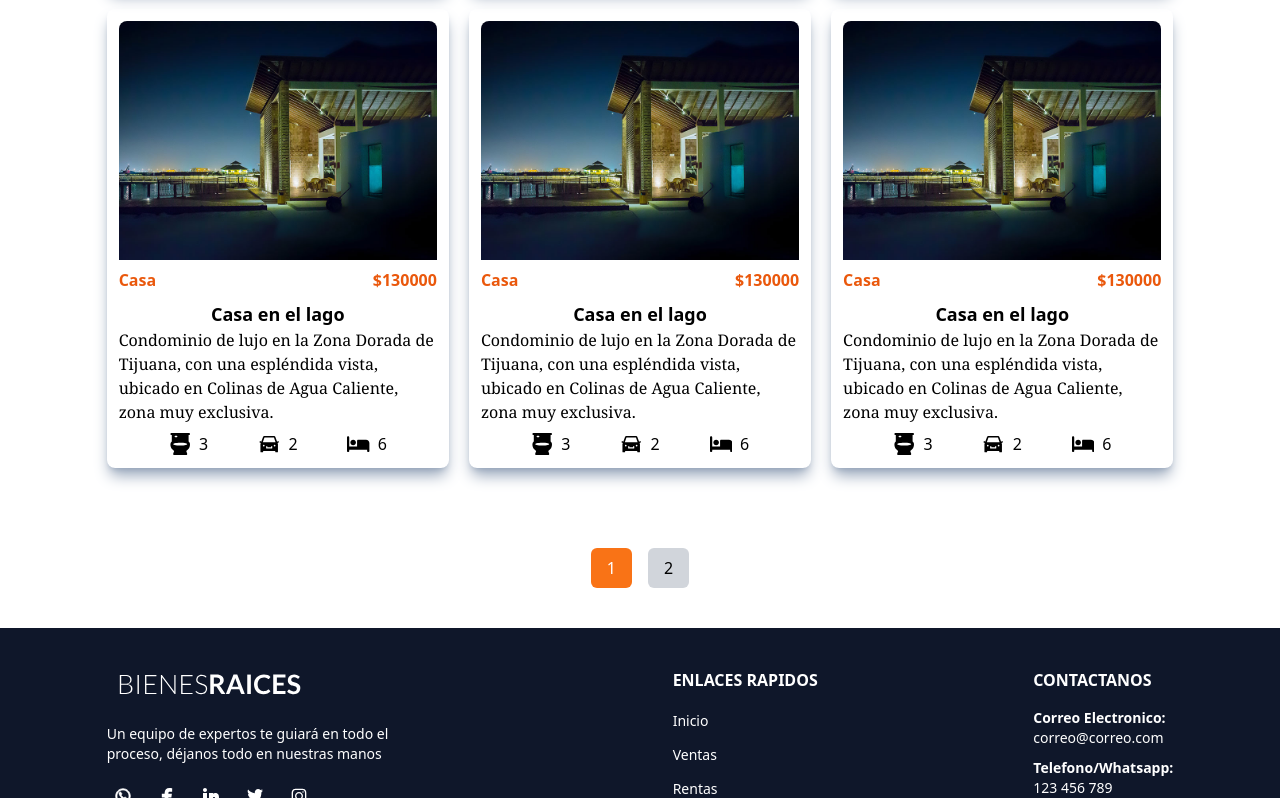
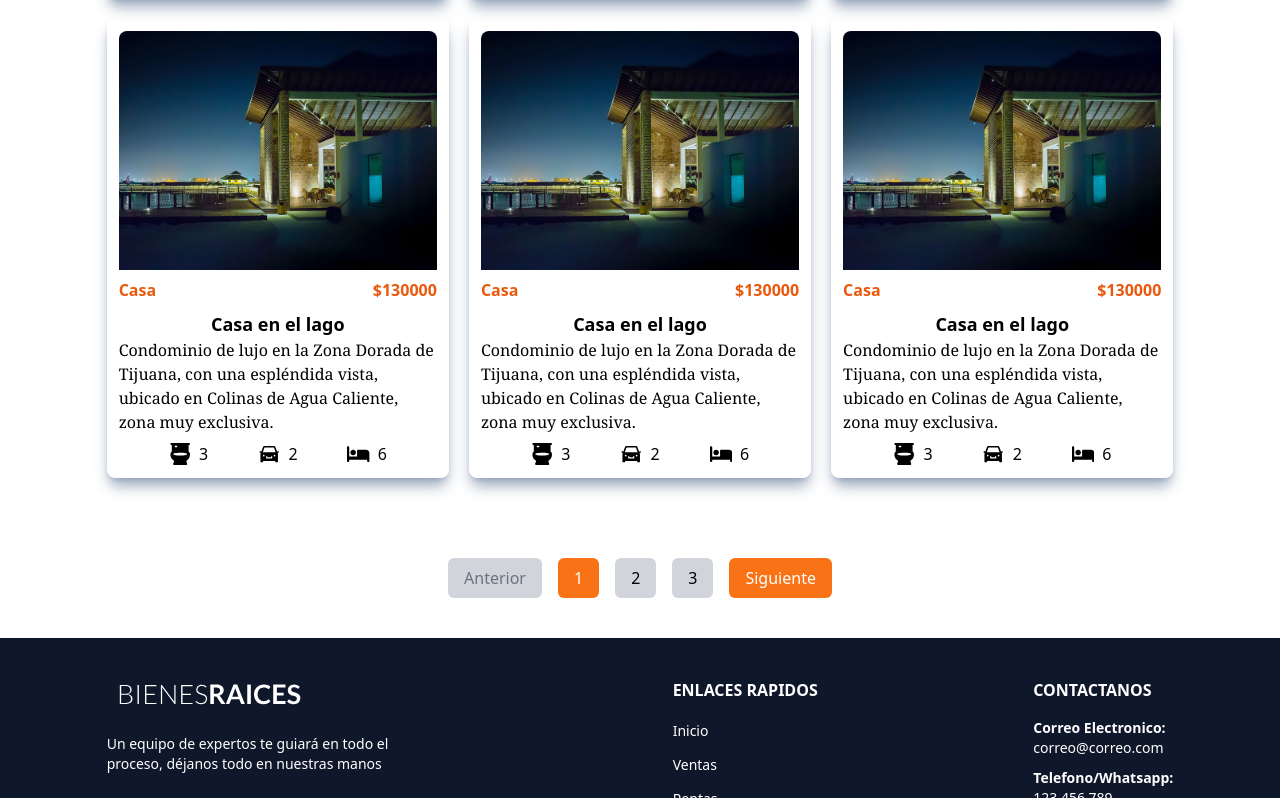
Before and after one commit to Hardash01/bienesraices, a Next.js app: page /ventas in a window 1280 px wide. Shown: the part 1428-2226 px from the top of the page. Built offline with nearby package versions, Linux system fonts and the light colour scheme; what tailwindcss-animated would draw is missing.

Commit message:
botones en paginacion, venta

```diff
--- a/components/Filters.js
+++ b/components/Filters.js
@@ -23,10 +23,10 @@ export default function Filters() {
     }
 
     return (
-        <section className="flex flex-col lg:flex-row gap-4 mt-6 items-center lg:justify-between">
-            <div className="flex gap-2 border border-gray-200 bg-white p-2 rounded-lg shadow-lg">
+        <section className="flex flex-col lg:flex-row gap-4 mt-6 items-center lg:justify-start">
+            <div className="flex items-center gap-2 border border-gray-200 bg-white p-2 rounded-lg shadow-lg">
                 <label htmlFor={ubicacionFilterId} className="text-black font-medium">Ubicacion:</label>
-                <select id={ubicacionFilterId} className="rounded px-1 text-center" onChange={handleChangeUbicacion}>
+                <select id={ubicacionFilterId} className="rounded px-1 border-orange-200 border p-1 text-center" onChange={handleChangeUbicacion}>
                     <option value="all">Todas</option>
                     <option value="Michoacan">Michoacan</option>
                     <option value="Guerrero">Guerrero</option>
@@ -34,9 +34,9 @@ export default function Filters() {
                     <option value="Yucatan">Yucatan</option>
                 </select>
             </div>
-            <div className="flex gap-2 border border-gray-200 bg-white p-2 rounded-lg shadow-lg">
+            <div className="flex items-center gap-2 border border-gray-200 bg-white p-2 rounded-lg shadow-lg">
                 <label htmlFor={tipoFiltrerId} className="text-black font-medium">Tipo de Propiedad:</label>
-                <select id={tipoFiltrerId} className="rounded px-1 text-center" onChange={handleChangeTipo}>
+                <select id={tipoFiltrerId} className="rounded px-1 border-orange-200 border p-1 text-center" onChange={handleChangeTipo}>
                     <option value="all">Todas</option>
                     <option value="Casa">Casa</option>
                     <option value="Terreno">Terreno</option>
--- a/components/ListadoVentas.js
+++ b/components/ListadoVentas.js
@@ -29,6 +29,20 @@ export default function ListadoVentas({ ventas }) {
 
     const scrollToTop = () => {
         window.scrollTo({ top: 300, behavior: "smooth" }); // Scroll suave a la parte superior
+    };
+
+    const goToNextPage = () => {
+        if (paginaActual < paginas.length) {
+          setPaginaActual(paginaActual + 1);
+          scrollToTop();
+        }
+    };
+
+      const goToPrevPage = () => {
+        if (paginaActual > 1) {
+          setPaginaActual(paginaActual - 1);
+          scrollToTop();
+        }
     };
 
     return (
@@ -76,6 +90,14 @@ export default function ListadoVentas({ ventas }) {
 
                 {/* Agrega controles de paginación */}
             <div className="flex justify-center pb-10">
+                <button
+                    onClick={goToPrevPage}
+                    className={`${
+                    paginaActual === 1 ? "bg-gray-300 text-gray-500" : "bg-orange-500 text-white"
+                    } px-4 py-2 mx-2 rounded-md`}
+                >
+                    Anterior
+                </button>
                 {paginas.map((_, index) => (
                 <button
                     key={index}
@@ -92,6 +114,16 @@ export default function ListadoVentas({ ventas }) {
                     {index + 1}
                 </button>
                 ))}
+                <button
+                    onClick={goToNextPage}
+                    className={`${
+                    paginaActual === paginas.length
+                        ? "bg-gray-300 text-gray-500"
+                        : "bg-orange-500 text-white"
+                    } px-4 py-2 mx-2 rounded-md`}
+                >
+                    Siguiente
+                </button>
             </div>
 
         </section>
--- a/mocks/ventas.json
+++ b/mocks/ventas.json
@@ -522,6 +522,181 @@
 
                 "Condominio de lujo en la Zona Dorada de Tijuana, con una espléndida vista, ubicado en Colinas de Agua Caliente, zona muy exclusiva."
             ]
+        },
+        {
+            "id": 16,
+            "nombre": "Casa en el lago",
+            "url": "casa6",
+            "ubicacion": "Yucatan",
+            "direccion": "Colinas de Agua Caliente",
+            "precio": 130000,
+            "imagen": "venta6",
+            "imagenes": [
+                "venta1_1",
+                "venta1_2",
+                "venta1_3",
+                "venta1_4"
+            ],
+            "tipo": "Casa",
+            "habitaciones": 6,
+            "bathroom": 3,
+            "perimetro": "140",
+            "garage": 2,
+            "caracteristicas": [
+                "Facilidad para estacionarse",
+                "Seguridad 24 horas",
+                "Cocina integral",
+                "Salón de usos múltiples",
+                "Cancha de Tenis"
+            ],
+            "descripcion": "Condominio de lujo en la Zona Dorada de Tijuana, con una espléndida vista, ubicado en Colinas de Agua Caliente, zona muy exclusiva.",
+            "descripcionLarga": [
+                "Condominio de lujo en la Zona Dorada de Tijuana, con una espléndida vista, ubicado en Colinas de Agua Caliente, zona muy exclusiva.",
+
+                "Condominio de lujo en la Zona Dorada de Tijuana, con una espléndida vista, ubicado en Colinas de Agua Caliente, zona muy exclusiva.",
+
+                "Condominio de lujo en la Zona Dorada de Tijuana, con una espléndida vista, ubicado en Colinas de Agua Caliente, zona muy exclusiva."
+            ]
+        },
+        {
+            "id": 17,
+            "nombre": "Casa en el lago",
+            "url": "casa6",
+            "ubicacion": "Yucatan",
+            "direccion": "Colinas de Agua Caliente",
+            "precio": 130000,
+            "imagen": "venta6",
+            "imagenes": [
+                "venta1_1",
+                "venta1_2",
+                "venta1_3",
+                "venta1_4"
+            ],
+            "tipo": "Casa",
+            "habitaciones": 6,
+            "bathroom": 3,
+            "perimetro": "140",
+            "garage": 2,
+            "caracteristicas": [
+                "Facilidad para estacionarse",
+                "Seguridad 24 horas",
+                "Cocina integral",
+                "Salón de usos múltiples",
+                "Cancha de Tenis"
+            ],
+            "descripcion": "Condominio de lujo en la Zona Dorada de Tijuana, con una espléndida vista, ubicado en Colinas de Agua Caliente, zona muy exclusiva.",
+            "descripcionLarga": [
+                "Condominio de lujo en la Zona Dorada de Tijuana, con una espléndida vista, ubicado en Colinas de Agua Caliente, zona muy exclusiva.",
+
+                "Condominio de lujo en la Zona Dorada de Tijuana, con una espléndida vista, ubicado en Colinas de Agua Caliente, zona muy exclusiva.",
+
+                "Condominio de lujo en la Zona Dorada de Tijuana, con una espléndida vista, ubicado en Colinas de Agua Caliente, zona muy exclusiva."
+            ]
+        },
+        {
+            "id": 18,
+            "nombre": "Casa en el lago",
+            "url": "casa6",
+            "ubicacion": "Yucatan",
+            "direccion": "Colinas de Agua Caliente",
+            "precio": 130000,
+            "imagen": "venta6",
+            "imagenes": [
+                "venta1_1",
+                "venta1_2",
+                "venta1_3",
+                "venta1_4"
+            ],
+            "tipo": "Casa",
+            "habitaciones": 6,
+            "bathroom": 3,
+            "perimetro": "140",
+            "garage": 2,
+            "caracteristicas": [
+                "Facilidad para estacionarse",
+                "Seguridad 24 horas",
+                "Cocina integral",
+                "Salón de usos múltiples",
+                "Cancha de Tenis"
+            ],
+            "descripcion": "Condominio de lujo en la Zona Dorada de Tijuana, con una espléndida vista, ubicado en Colinas de Agua Caliente, zona muy exclusiva.",
+            "descripcionLarga": [
+                "Condominio de lujo en la Zona Dorada de Tijuana, con una espléndida vista, ubicado en Colinas de Agua Caliente, zona muy exclusiva.",
+
+                "Condominio de lujo en la Zona Dorada de Tijuana, con una espléndida vista, ubicado en Colinas de Agua Caliente, zona muy exclusiva.",
+
+                "Condominio de lujo en la Zona Dorada de Tijuana, con una espléndida vista, ubicado en Colinas de Agua Caliente, zona muy exclusiva."
+            ]
+        },
+        {
+            "id": 19,
+            "nombre": "Casa en el lago",
+            "url": "casa6",
+            "ubicacion": "Yucatan",
+            "direccion": "Colinas de Agua Caliente",
+            "precio": 130000,
+            "imagen": "venta6",
+            "imagenes": [
+                "venta1_1",
+                "venta1_2",
+                "venta1_3",
+                "venta1_4"
+            ],
+            "tipo": "Casa",
+            "habitaciones": 6,
+            "bathroom": 3,
+            "perimetro": "140",
+            "garage": 2,
+            "caracteristicas": [
+                "Facilidad para estacionarse",
+                "Seguridad 24 horas",
+                "Cocina integral",
+                "Salón de usos múltiples",
+                "Cancha de Tenis"
+            ],
+            "descripcion": "Condominio de lujo en la Zona Dorada de Tijuana, con una espléndida vista, ubicado en Colinas de Agua Caliente, zona muy exclusiva.",
+            "descripcionLarga": [
+                "Condominio de lujo en la Zona Dorada de Tijuana, con una espléndida vista, ubicado en Colinas de Agua Caliente, zona muy exclusiva.",
+
+                "Condominio de lujo en la Zona Dorada de Tijuana, con una espléndida vista, ubicado en Colinas de Agua Caliente, zona muy exclusiva.",
+
+                "Condominio de lujo en la Zona Dorada de Tijuana, con una espléndida vista, ubicado en Colinas de Agua Caliente, zona muy exclusiva."
+            ]
+        },
+        {
+            "id": 20,
+            "nombre": "Casa en el lago",
+            "url": "casa6",
+            "ubicacion": "Yucatan",
+            "direccion": "Colinas de Agua Caliente",
+            "precio": 130000,
+            "imagen": "venta6",
+            "imagenes": [
+                "venta1_1",
+                "venta1_2",
+                "venta1_3",
+                "venta1_4"
+            ],
+            "tipo": "Casa",
+            "habitaciones": 6,
+            "bathroom": 3,
+            "perimetro": "140",
+            "garage": 2,
+            "caracteristicas": [
+                "Facilidad para estacionarse",
+                "Seguridad 24 horas",
+                "Cocina integral",
+                "Salón de usos múltiples",
+                "Cancha de Tenis"
+            ],
+            "descripcion": "Condominio de lujo en la Zona Dorada de Tijuana, con una espléndida vista, ubicado en Colinas de Agua Caliente, zona muy exclusiva.",
+            "descripcionLarga": [
+                "Condominio de lujo en la Zona Dorada de Tijuana, con una espléndida vista, ubicado en Colinas de Agua Caliente, zona muy exclusiva.",
+
+                "Condominio de lujo en la Zona Dorada de Tijuana, con una espléndida vista, ubicado en Colinas de Agua Caliente, zona muy exclusiva.",
+
+                "Condominio de lujo en la Zona Dorada de Tijuana, con una espléndida vista, ubicado en Colinas de Agua Caliente, zona muy exclusiva."
+            ]
         }
     ]
 }
```
Also changed, not shown: components/Formulario.js (+7 -7 lines), 1 other file (tests, documents, lock files or other folders).
